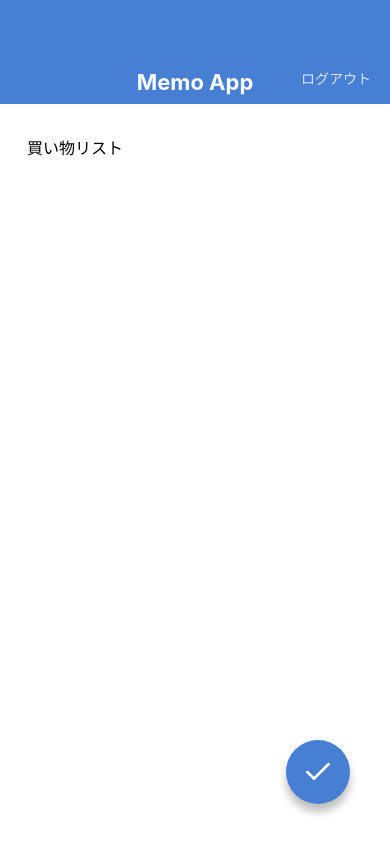
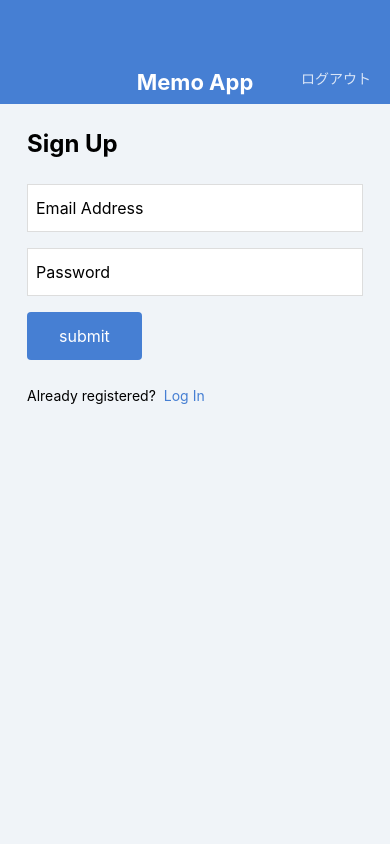
Before and after one commit to yuki1303/MemoApp, a React Native app: screen / in a window 390 px wide. Built offline with nearby package versions, Linux system fonts and the light colour scheme.

Commit message:
create LoginScreen and SignUpScreen

```diff
--- a/App.jsx
+++ b/App.jsx
@@ -1,14 +1,18 @@
 // import React from 'react';
 // import MemoListScreen from './src/screens/MemoListScreen';
 // import MemoDetailScreen from './src/screens/MemoDetailScreen';
-import MemoEditScreen from './src/screens/MemoEditScreen';
+// import MemoEditScreen from './src/screens/MemoEditScreen';
 // import MemoCreateScreen from './src/screens/MemoCreateScreen';
+// import LogInScreen from './src/screens/LogInScreen';
+import SignUpScreen from './src/screens/SignUpScreen';
 
 export default function App() {
   return (
     // <MemoListScreen />
     // <MemoDetailScreen />
-    <MemoEditScreen />
+    // <MemoEditScreen />
     // <MemoCreateScreen />
+    // <LogInScreen />
+    <SignUpScreen />
   );
 }
--- /dev/null
+++ b/src/components/Button.jsx
@@ -0,0 +1,32 @@
+// import React from 'react';
+import { View, Text, StyleSheet } from 'react-native';
+import { string } from 'prop-types';
+
+export default function Button(props) {
+  const { label } = props;
+  return (
+    <View style={styles.buttonContainer}>
+      <Text style={styles.buttonLabel}>{label}</Text>
+    </View>
+  );
+}
+
+Button.prototype = {
+  label: string.isRequired,
+};
+
+const styles = StyleSheet.create({
+  buttonContainer: {
+    backgroundColor: '#467fd3',
+    borderRadius: 4,
+    alignSelf: 'flex-start',
+    marginBottom: 24,
+  },
+  buttonLabel: {
+    fontSize: 16,
+    lineHeight: 32,
+    paddingVertical: 8,
+    paddingHorizontal: 32,
+    color: '#ffffff',
+  },
+});
--- /dev/null
+++ b/src/screens/LogInScreen.jsx
@@ -0,0 +1,61 @@
+// import React from 'react';
+import { View, Text, TextInput, StyleSheet } from 'react-native';
+import AppBar from '../components/AppBar';
+import Button from '../components/Button';
+
+export default function LogInScreen() {
+  return (
+    <View style={styles.container}>
+      <AppBar />
+      <View style={styles.inner}>
+        <Text style={styles.title}>Log In</Text>
+        <TextInput style={styles.input} value="Email Address" />
+        <TextInput style={styles.input} value="Password" />
+        <Button label="submit" />
+        <View style={styles.footer}>
+          <Text style={styles.footerText}>Not registered?</Text>
+          <Text style={styles.footerLink}>Sign up here!</Text>
+        </View>
+      </View>
+    </View>
+  );
+}
+
+const styles = StyleSheet.create({
+  container: {
+    flex: 1,
+    backgroundColor: '#f0f4f8',
+  },
+  inner: {
+    paddingHorizontal: 27,
+    paddingVertical: 24,
+  },
+  title: {
+    fontSize: 24,
+    lineHeight: 32,
+    fontWeight: 'bold',
+    marginBottom: 24,
+  },
+  input: {
+    fontSize: 16,
+    height: 48,
+    borderColor: '#dddddd',
+    borderWidth: 1,
+    backgroundColor: '#ffffff',
+    paddingHorizontal: 8,
+    marginBottom: 16,
+  },
+  footerText: {
+    fontSize: 14,
+    lineHeight: 24,
+    marginRight: 8,
+  },
+  footerLink: {
+    fontSize: 14,
+    lineHeight: 24,
+    color: '#467fd3',
+  },
+  footer: {
+    flexDirection: 'row',
+  },
+});
--- /dev/null
+++ b/src/screens/SignUpScreen.jsx
@@ -0,0 +1,61 @@
+// import React from 'react';
+import { View, Text, TextInput, StyleSheet } from 'react-native';
+import AppBar from '../components/AppBar';
+import Button from '../components/Button';
+
+export default function SignUpScreen() {
+  return (
+    <View style={styles.container}>
+      <AppBar />
+      <View style={styles.inner}>
+        <Text style={styles.title}>Sign Up</Text>
+        <TextInput style={styles.input} value="Email Address" />
+        <TextInput style={styles.input} value="Password" />
+        <Button label="submit" />
+        <View style={styles.footer}>
+          <Text style={styles.footerText}>Already registered?</Text>
+          <Text style={styles.footerLink}>Log In</Text>
+        </View>
+      </View>
+    </View>
+  );
+}
+
+const styles = StyleSheet.create({
+  container: {
+    flex: 1,
+    backgroundColor: '#f0f4f8',
+  },
+  inner: {
+    paddingHorizontal: 27,
+    paddingVertical: 24,
+  },
+  title: {
+    fontSize: 24,
+    lineHeight: 32,
+    fontWeight: 'bold',
+    marginBottom: 24,
+  },
+  input: {
+    fontSize: 16,
+    height: 48,
+    borderColor: '#dddddd',
+    borderWidth: 1,
+    backgroundColor: '#ffffff',
+    paddingHorizontal: 8,
+    marginBottom: 16,
+  },
+  footerText: {
+    fontSize: 14,
+    lineHeight: 24,
+    marginRight: 8,
+  },
+  footerLink: {
+    fontSize: 14,
+    lineHeight: 24,
+    color: '#467fd3',
+  },
+  footer: {
+    flexDirection: 'row',
+  },
+});
```
Also changed, not shown: src/components/Hello.jsx (+29 -30 lines), .eslintrc.json.
